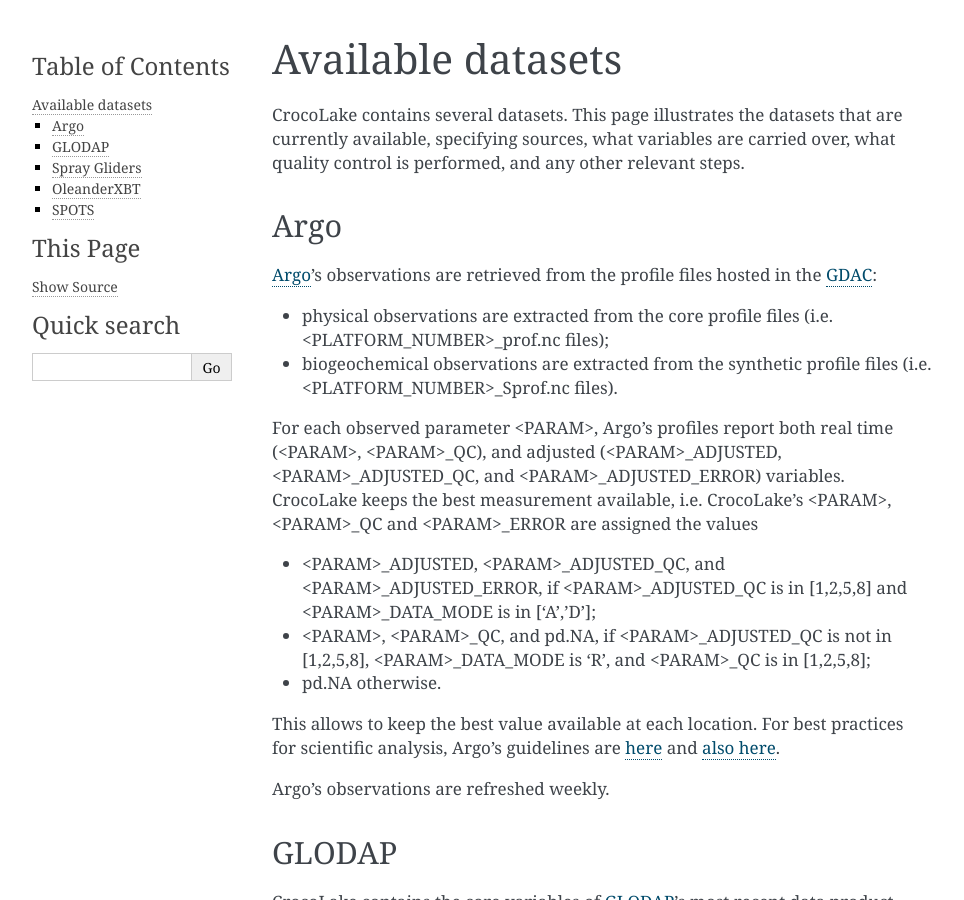
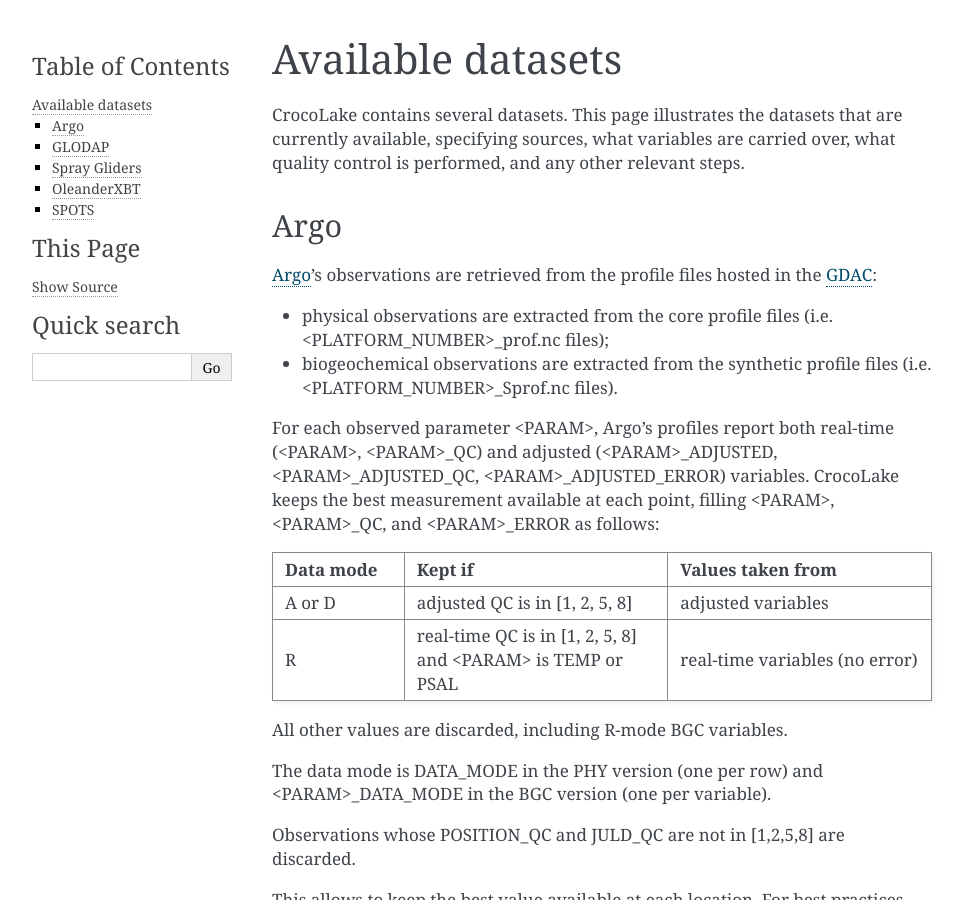
Before and after one commit to boom-lab/CrocoLakeDocs, a Sphinx documentation site: the page built from source/available_datasets.rst, in a window 1280 px wide and 900 px high. Shown: the whole window, without its empty margins (148-1112 px from the left). Built offline with Sphinx 7.4.7, drawn with Linux system fonts in a browser that asks for light colours.

Commit message:
update Argo table

```diff
--- a/source/available_datasets.rst
+++ b/source/available_datasets.rst
@@ -13,11 +13,27 @@ Argo
 * physical observations are extracted from the core profile files (i.e. <PLATFORM_NUMBER>_prof.nc files);
 * biogeochemical observations are extracted from the synthetic profile files (i.e. <PLATFORM_NUMBER>_Sprof.nc files).
 
-For each observed parameter <PARAM>, Argo's profiles report both real time (<PARAM>, <PARAM>_QC), and adjusted (<PARAM>_ADJUSTED, <PARAM>_ADJUSTED_QC, and <PARAM>_ADJUSTED_ERROR) variables. CrocoLake keeps the best measurement available, i.e. CrocoLake's <PARAM>, <PARAM>_QC and <PARAM>_ERROR are assigned the values
+For each observed parameter <PARAM>, Argo's profiles report both real-time (<PARAM>, <PARAM>_QC) and adjusted (<PARAM>_ADJUSTED, <PARAM>_ADJUSTED_QC, <PARAM>_ADJUSTED_ERROR) variables. CrocoLake keeps the best measurement available at each point, filling <PARAM>, <PARAM>_QC, and <PARAM>_ERROR as follows:
 
-* <PARAM>_ADJUSTED, <PARAM>_ADJUSTED_QC, and <PARAM>_ADJUSTED_ERROR, if <PARAM>_ADJUSTED_QC is in [1,2,5,8] and <PARAM>_DATA_MODE is in ['A','D'];
-* <PARAM>, <PARAM>_QC, and pd.NA, if <PARAM>_ADJUSTED_QC is not in [1,2,5,8], <PARAM>_DATA_MODE is 'R', and <PARAM>_QC is in [1,2,5,8];
-* pd.NA otherwise.
+.. list-table::
+   :header-rows: 1
+   :widths: 20 40 40
+
+   * - Data mode
+     - Kept if
+     - Values taken from
+   * - A or D
+     - adjusted QC is in [1, 2, 5, 8]
+     - adjusted variables
+   * - R
+     - real-time QC is in [1, 2, 5, 8] and <PARAM> is TEMP or PSAL
+     - real-time variables (no error)
+
+All other values are discarded, including R-mode BGC variables.
+
+The data mode is DATA_MODE in the PHY version (one per row) and <PARAM>_DATA_MODE in the BGC version (one per variable).
+
+Observations whose POSITION_QC and JULD_QC are not in [1,2,5,8] are discarded.
 
 This allows to keep the best value available at each location. For best practices for scientific analysis, Argo's guidelines are `here <https://argo.ucsd.edu/data/how-to-use-argo-files/>`_ and `also here <https://argo.ucsd.edu/data/data-faq/>`_.
 
```
